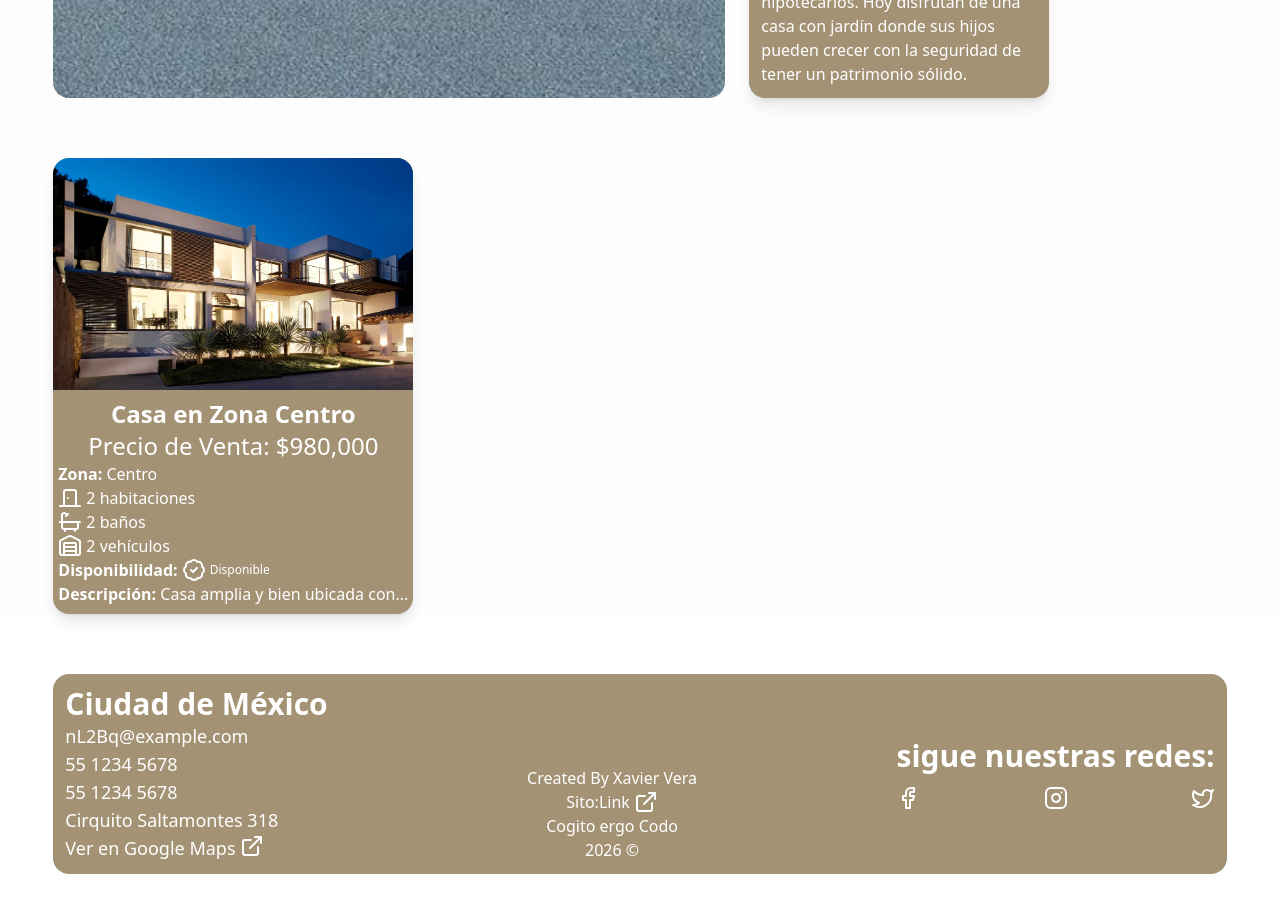
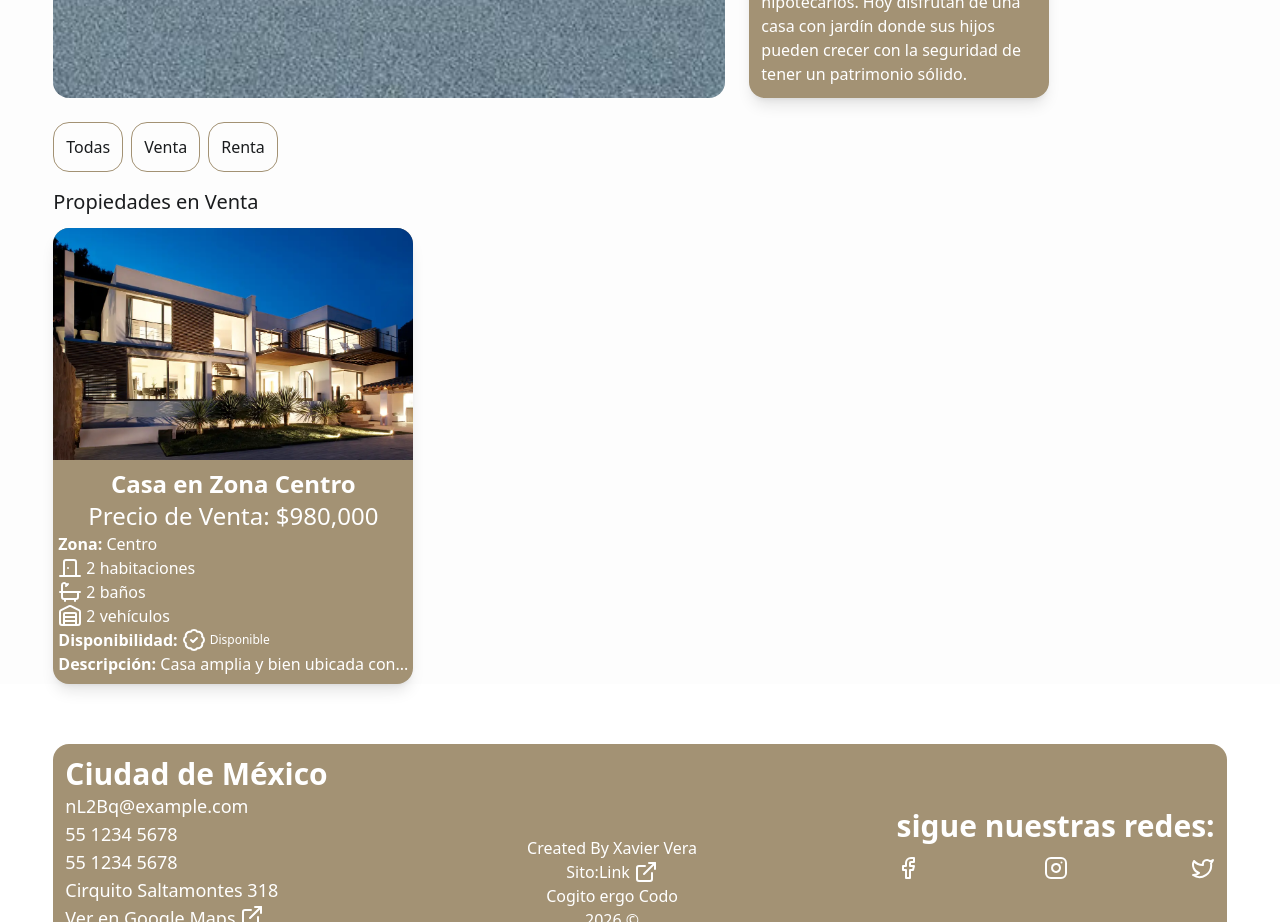
Before and after one commit to Morfeo95/catalogo-inmobiliario, a React (Vite) app: page / in a window 1280 px wide. Shown: the part 2400-3322 px from the top of the page. Before the commit the page ends 3274 px from the top, so only its background shows below. Built offline with nearby package versions, Linux system fonts and the light colour scheme.

Commit message:
filters added

```diff
--- a/src/components/EditModal.tsx
+++ b/src/components/EditModal.tsx
@@ -95,6 +95,16 @@ export default function EditModal({
             onChange={v => handleChange("cochera", v)} />
 
           <Select
+            label="Tipo de operación"
+            value={formData.tipo}
+            onChange={v => handleChange("tipo", v)}
+            options={[
+              { label: "Venta", value: "venta" },
+              { label: "Renta", value: "renta" }
+            ]}
+          />
+
+          <Select
             label="Estatus"
             value={formData.estatus}
             onChange={v => handleChange("estatus", v)}
--- /dev/null
+++ b/src/components/FilterBar.tsx
@@ -0,0 +1,30 @@
+import Button from "./ui/Button";
+
+interface FilterBarProps {
+  setFilter: (f: "all" | "venta" | "renta") => void;
+}
+
+export default function FilterBar({ setFilter }: FilterBarProps) {
+  return (
+    <div className="flex gap-2 items-center mb-4">
+      <Button
+        onClick={() => setFilter("all")}
+
+      >
+        Todas
+      </Button>
+
+      <Button
+        onClick={() => setFilter("venta")}
+      >
+        Venta
+      </Button>
+
+      <Button
+        onClick={() => setFilter("renta")}
+      >
+        Renta
+      </Button>
+    </div>
+  );
+}
--- a/src/components/HouseModal.tsx
+++ b/src/components/HouseModal.tsx
@@ -15,10 +15,11 @@ interface HouseModalProps {
     estatus: string;
     descripcion: string;
     mapa?: string;
+    tipo: string;
     onClose: () => void;
 
 }
-export default function HouseModal({titulo, precio, imagenes, descripcion, zona, recamaras, banos, cochera, estatus, mapa = "" ,onClose} : HouseModalProps) {
+export default function HouseModal({titulo, precio, imagenes, descripcion, zona, recamaras, banos, cochera, estatus, mapa, tipo ,onClose} : HouseModalProps) {
     const embed = getEmbedMap(mapa);
     return (
         <div className="fixed inset-0 z-50 flex items-center justify-center bg-black/50 backdrop-blur-sm p-4">
@@ -48,8 +49,8 @@ export default function HouseModal({titulo, precio, imagenes, descripcion, zona,
                         }}
                     >
                         <h1 className="text-lg md:text-3xl font-bold">{titulo}</h1>
-                        <p className="md:text-lg mt-2">Precio: {precio}</p>
-                        <p className="md:text-lg mt-2">Zona: {zona}</p>
+                        <p className="md:text-lg mt-2"><span className="font-bold">{tipo == "venta" ? "Precio" : "Renta"  }: </span>{precio}</p>
+                        <p className="md:text-lg mt-2"><span className="font-bold">Zona:</span> {zona}</p>
                         <p className="flex gap-1 md:text-lg mt-2"><DoorClosed/>: {recamaras} {recamaras > 1 ? "habitaciones" : "habitacion"} </p>
                         <p className="flex gap-1 md:text-lg mt-2"><Bath/>: {banos} {banos > 1 ? "baños" : "baño"}</p>
                         <p className="flex gap-1 md:text-lg mt-2"><Warehouse/>: {cochera} {cochera > 1 ? "vehiculos" : "vehiculo"}</p>
--- a/src/components/Houses.tsx
+++ b/src/components/Houses.tsx
@@ -1,7 +1,9 @@
-import { useState } from "react";
+import { useState, useMemo } from "react";
 import type { House } from "../types/House";
 import HouseCard from "./ui/HouseCard";
 import HouseModal from "./HouseModal";
+import FilterBar from "./FilterBar";
+import theme from "../data/config.json";
 
 interface HousesProps {
   houses: House[];
@@ -9,25 +11,129 @@ interface HousesProps {
   onEdit?: (house: House) => void;
 }
 
-export default function Houses({ houses, isLoggedIn, onEdit = () => {} }: HousesProps) {
+function normalizeTipo(t?: string) {
+  if (!t) return "venta";
+  const s = t.toLowerCase();
+  if (s.includes("rent") || s.includes("renta")) return "renta";
+  return "venta";
+}
+
+export default function Houses({
+  houses,
+  isLoggedIn,
+  onEdit = () => {}
+}: HousesProps) {
   const [selectedHouse, setSelectedHouse] = useState<House | null>(null);
+  const [filter, setFilter] = useState<"all" | "venta" | "renta">("all");
+
+  const normalized = useMemo(
+    () => houses.map(h => ({ ...h, tipo: normalizeTipo(h.tipo) })),
+    [houses]
+  );
+
+  const housesVenta = useMemo(
+    () => normalized.filter(h => h.tipo === "venta"),
+    [normalized]
+  );
+  const housesRenta = useMemo(
+    () => normalized.filter(h => h.tipo === "renta"),
+    [normalized]
+  );
+
+  const filtered = useMemo(() => {
+    if (filter === "all") return normalized;
+    return normalized.filter(h => h.tipo === filter);
+  }, [normalized, filter]);
 
   return (
     <>
-      <section id="propiedades" className="w-full mt-15">
-        <div className="flex flex-wrap gap-3 w-11/12 mx-auto">
-          {houses.map(house => (
+      <section id="propiedades" className="w-full mt-6">
+        <div className="w-11/12 mx-auto">
+          <FilterBar setFilter={setFilter} />
+
+          {filter === "all" ? (
+            <>
+              {housesVenta.length > 0 && (
+                <div className="mb-6">
+                  <h2 className="text-xl mb-3"
+                    style={{
+                      color: theme.text,
+                      fontFamily: theme.fontBody
+                    }}
+                  >Propiedades en Venta</h2>
+                  <div className="flex flex-wrap gap-3">
+                    {housesVenta.map(h => (
                       <HouseCard
-              key={house.id}
-              house={house}
+                        key={h.id}
+                        house={h}
                         isLoggedIn={isLoggedIn}
-              onClick={() => setSelectedHouse(house)}
-              onEdit={(h, e) => {
+                        onClick={() => setSelectedHouse(h)}
+                        onEdit={(hh, e) => {
                           e.stopPropagation();
-                onEdit(h);
+                          onEdit(hh);
                         }}
                       />
                     ))}
+                  </div>
+                </div>
+              )}
+
+              {housesRenta.length > 0 && (
+                <div className="mb-6">
+                  <h2 className="text-xl mb-3"
+                    style={{
+                      color: theme.text,
+                      fontFamily: theme.fontBody
+                    }}
+                  >Propiedades en Renta</h2>
+                  <div className="flex flex-wrap gap-3">
+                    {housesRenta.map(h => (
+                      <HouseCard
+                        key={h.id}
+                        house={h}
+                        isLoggedIn={isLoggedIn}
+                        onClick={() => setSelectedHouse(h)}
+                        onEdit={(hh, e) => {
+                          e.stopPropagation();
+                          onEdit(hh);
+                        }}
+                      />
+                    ))}
+                  </div>
+                </div>
+              )}
+
+              {housesVenta.length === 0 && housesRenta.length === 0 && (
+                <p
+                style={{
+                      color: theme.text,
+                      fontFamily: theme.fontBody
+                    }}
+                >No hay propiedades para mostrar.</p>
+              )}
+            </>
+          ) : (
+            <div className="flex flex-wrap gap-3">
+              {filtered.map(h => (
+                <HouseCard
+                  key={h.id}
+                  house={h}
+                  isLoggedIn={isLoggedIn}
+                  onClick={() => setSelectedHouse(h)}
+                  onEdit={(hh, e) => {
+                    e.stopPropagation();
+                    onEdit(hh);
+                  }}
+                />
+              ))}
+              {filtered.length === 0 && <p
+              style={{
+                      color: theme.text,
+                      fontFamily: theme.fontBody
+                    }}
+              >No hay propiedades para mostrar.</p>}
+            </div>
+          )}
         </div>
       </section>
 
```
Lines whose indentation alone changed are shown as unchanged.
